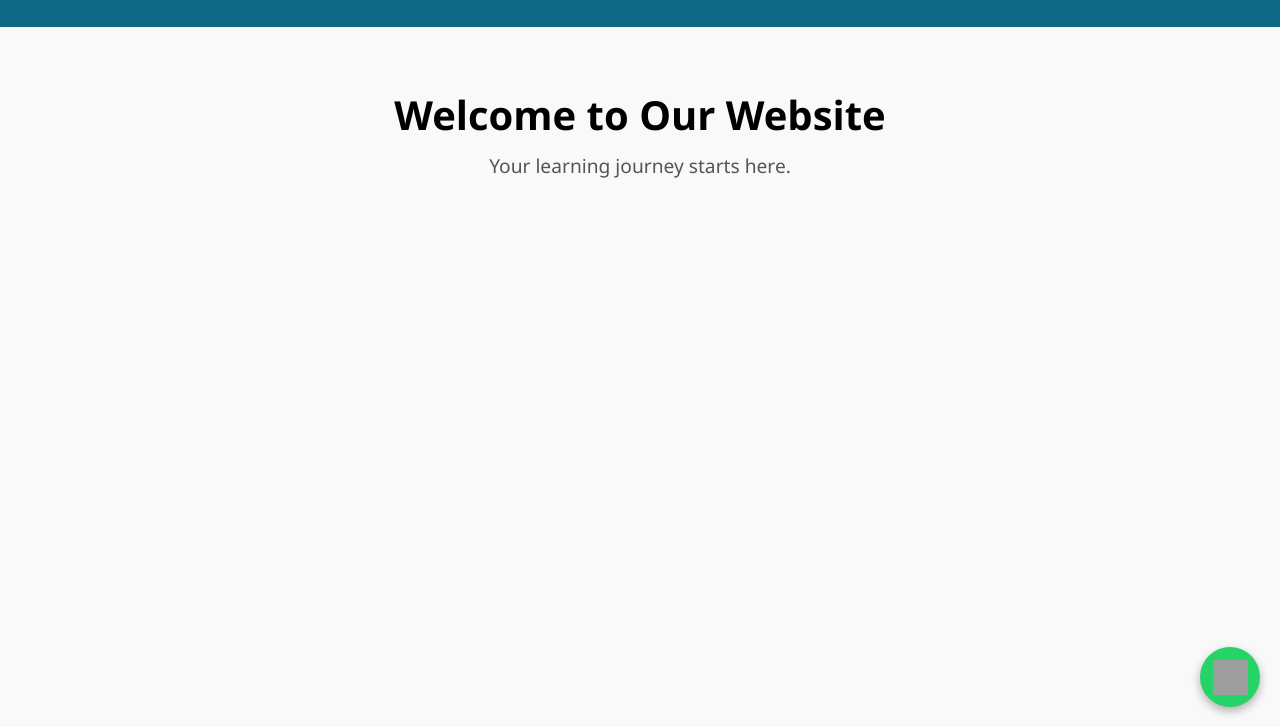
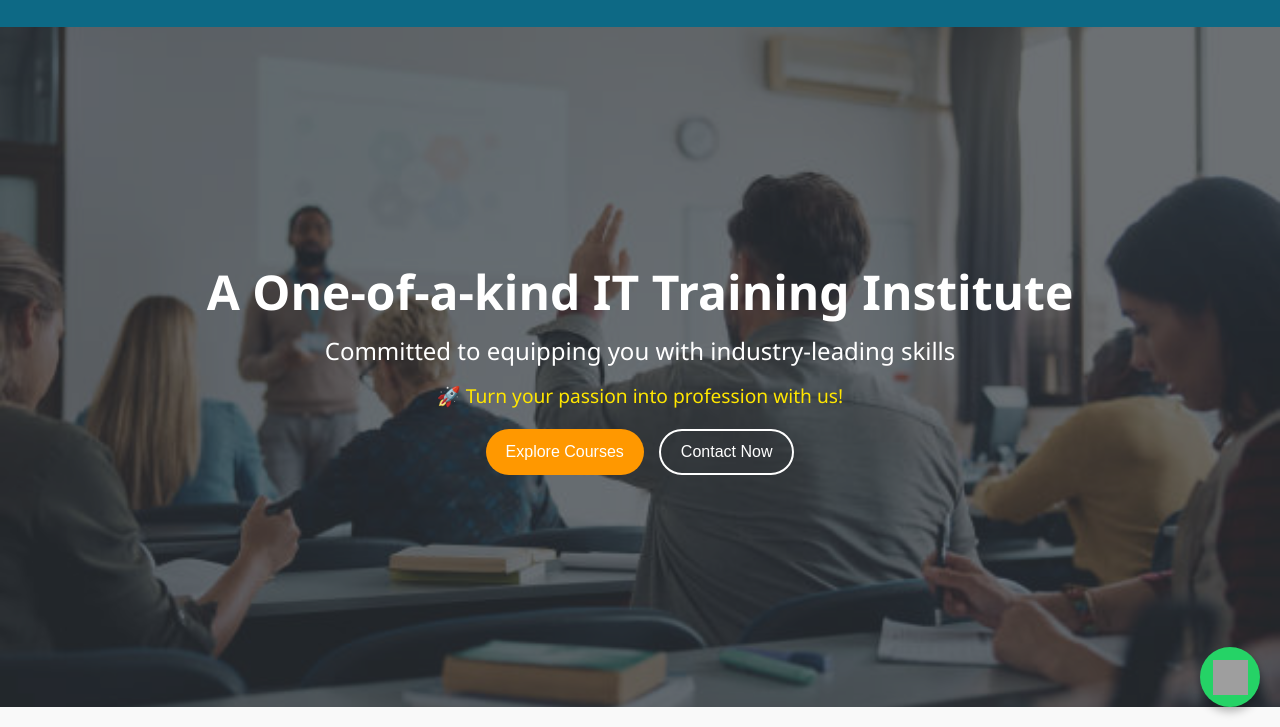
Before and after one commit to Vishnu14052002/white-fire-website, a plain HTML site: page index.html in a window 1280 px wide. Shown: the part 73-800 px from the top of the page. Drawn offline with Linux system fonts and the light colour scheme; grey boxes are pictures that could not be loaded.

Commit message:
main page done

```diff
--- a/index.html
+++ b/index.html
@@ -3,7 +3,7 @@
 <head>
   <meta charset="UTF-8">
   <meta name="viewport" content="width=device-width, initial-scale=1">
-  <title>Responsive Website</title>
+  <title>White Fire Technologies</title>
   <link rel="stylesheet" href="style.css">
 </head>
 <body>
@@ -20,20 +20,25 @@
       <a href="#">Contact Us</a>
       <a href="#">Careers</a>
     </nav>
+    <div class="menu-icon" id="menu-icon">☰</div>
+  </header>
 
-    <div class="menu-icon" id="menu-icon">
-      ☰
+  <section class="hero-section">
+    <div class="hero-overlay"></div>
+    <img src="resources/main_image.jpg" alt="Hero Image" class="hero-image">
+    <div class="hero-text">
+      <h1>A One-of-a-kind IT Training Institute</h1>
+      <p>Committed to equipping you with industry-leading skills</p>
+      <span class="sub-tagline">🚀 Turn your passion into profession with us!</span>
+      <div class="hero-buttons">
+        <button class="learn-btn">Explore Courses</button>
+        <button class="contact-btn">Contact Now</button>
       </div>
-  </header>
+    </div>
+  </section>
 
 
 
-  <main>
-    <section class="hero">
-      <h1>Welcome to Our Website</h1>
-      <p>Your learning journey starts here.</p>
-    </section>
-  </main>
 
 
   <!-- WhatsApp Button & Chat -->
@@ -56,7 +61,6 @@
     </div>
   </div>
 
-
   <script>
     const menuIcon = document.getElementById('menu-icon');
     const navLinks = document.getElementById('nav-links');
@@ -64,18 +68,13 @@
     menuIcon.addEventListener('click', () => {
       navLinks.classList.toggle('active');
     });
-  </script>
 
-
-<script>
     const whatsappButton = document.getElementById('whatsapp-button');
     const whatsappChat = document.getElementById('whatsapp-chat');
     const closeChat = document.getElementById('close-chat');
     const sendMessage = document.getElementById('send-message');
     const messageInput = document.getElementById('whatsapp-message');
     const chatBody = document.getElementById('chat-body');
-
-    const phoneNumber = '447587675040'; // e.g., 919876543210
 
     whatsappButton.addEventListener('click', () => {
       whatsappChat.style.display = 'flex';
@@ -85,27 +84,21 @@
       whatsappChat.style.display = 'none';
     });
 
-    sendMessage.addEventListener('click', () => {
+    sendMessage.addEventListener('click', async () => {
       const message = messageInput.value.trim();
       if (message !== '') {
-        // Display user message
         const userMsg = document.createElement('div');
         userMsg.className = 'user-message';
         userMsg.innerText = message;
         chatBody.appendChild(userMsg);
+        chatBody.scrollTop = chatBody.scrollHeight;
+        messageInput.value = '';
 
-        // Auto scroll
-        chatBody.scrollTop = chatBody.scrollHeight;
-
-        // Open WhatsApp link silently
-        const whatsappURL = `https://wa.me/${phoneNumber}?text=${encodeURIComponent(message)}`;
-        window.open(whatsappURL, '_blank');
-
-        messageInput.value = '';
+        // Optional: Send to backend (you can use fetch here)
+        // await fetch('http://localhost:5000/send-message', {...})
       }
     });
   </script>
 
-
 </body>
 </html>
--- a/style.css
+++ b/style.css
@@ -59,29 +59,120 @@
     cursor: pointer;
   }
 
-  .hero {
-    text-align: center;
-    padding: 60px 20px;
-  }
-
-  .hero h1 {
-    font-size: 2.5rem;
-    margin-bottom: 10px;
-  }
-
-  .hero p {
-    font-size: 1.2rem;
-    color: #555;
-  }
   .nav-links a.active-link {
     color: #ff9800;
   }
 
+  /* Hero Section */
+
+  .hero-section {
+    position: relative;
+    width: 100%;
+    height: 85vh;
+    display: flex;
+    align-items: center;
+    justify-content: center;
+    overflow: hidden;
+  }
+
+  .hero-image {
+    width: 100%;
+    height: 100%;
+    object-fit: cover;
+  }
+
+  .hero-overlay {
+    position: absolute;
+    top: 0;
+    left: 0;
+    width: 100%;
+    height: 100%;
+    background: rgba(47, 54, 59, 0.7);
+  }
+
+  .hero-text {
+    position: absolute;
+    color: #fff;
+    text-align: center;
+    padding: 0 20px;
+    display: flex;
+    flex-direction: column;
+    align-items: center;
+  }
+
+  .hero-text h1 {
+    font-size: 3rem;
+    margin-bottom: 10px;
+    font-weight: 700;
+  }
+
+  .hero-text p {
+    font-size: 1.5rem;
+    margin-bottom: 10px;
+  }
+
+  .sub-tagline {
+    font-size: 1.2rem;
+    color: #ffe600;
+    margin-top: 5px;
+  }
+
+  .hero-buttons {
+    margin-top: 20px;
+    display: flex;
+    gap: 15px;
+  }
+
+  .learn-btn, .contact-btn {
+    padding: 12px 20px;
+    border: none;
+    border-radius: 25px;
+    font-size: 1rem;
+    cursor: pointer;
+    transition: 0.3s ease;
+  }
+
+  .learn-btn {
+    background-color: #ff9800;
+    color: #fff;
+  }
+
+  .learn-btn:hover {
+    background-color: #e68900;
+  }
+
+  .contact-btn {
+    background-color: transparent;
+    color: #fff;
+    border: 2px solid #fff;
+  }
+
+  .contact-btn:hover {
+    background-color: #fff;
+    color: #0d6985;
+  }
+
+  /* Responsive */
+  @media (max-width: 768px) {
+    .hero-text h1 {
+      font-size: 2rem;
+    }
+
+    .hero-text p {
+      font-size: 1.1rem;
+    }
+
+    .sub-tagline {
+      font-size: 1rem;
+    }
+
+    .hero-buttons {
+      flex-direction: column;
+    }
+  }
 
 
-
-
-
+  /* WhatsApp */
 
   .whatsapp-container {
     position: fixed;
@@ -138,7 +229,8 @@
     gap: 10px;
   }
 
-  .bot-message, .user-message {
+  .bot-message,
+  .user-message {
     padding: 8px 12px;
     border-radius: 15px;
     max-width: 80%;
@@ -179,8 +271,6 @@
     cursor: pointer;
   }
 
-
-
   /* Responsive */
   @media (max-width: 768px) {
     .nav-links {
@@ -212,5 +302,11 @@
       display: block;
     }
 
+    .hero-text h1 {
+      font-size: 2rem;
+    }
 
+    .hero-text p {
+      font-size: 1.1rem;
+    }
   }
```
Lines whose indentation alone changed are shown as unchanged.
